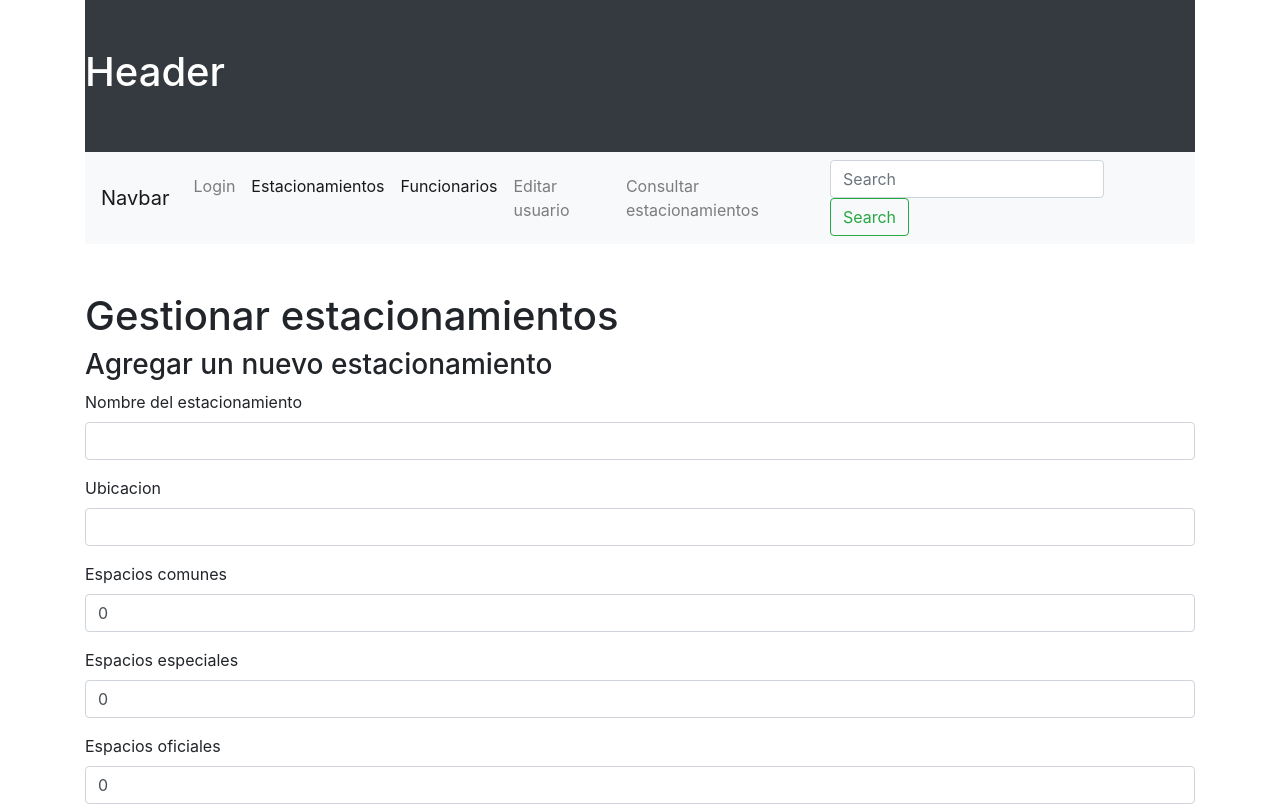
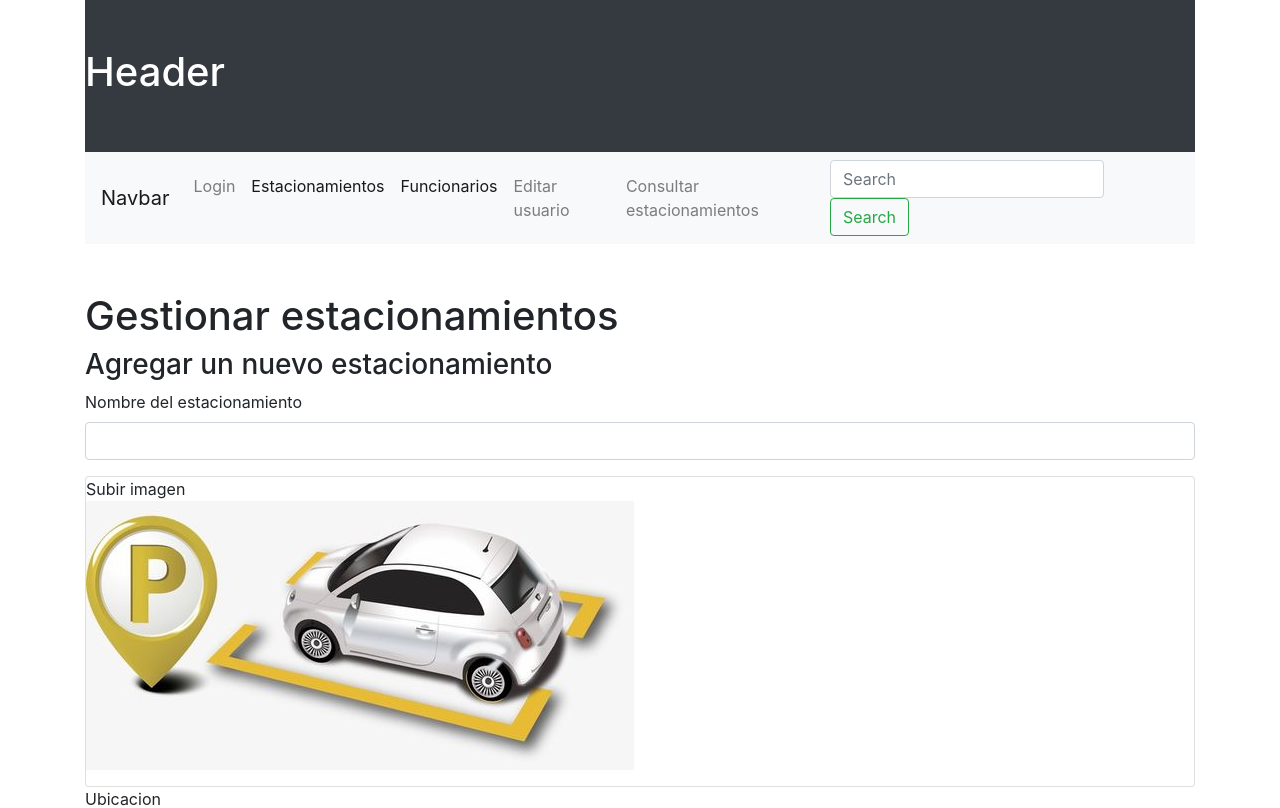
Before and after one commit to revv-tech/Parking-Application, an Angular app in the folder parking-web/: page /manageParking in a window 1280 px wide. Shown: the top 808 px of the page. Built offline with nearby package versions, Linux system fonts and the light colour scheme; no server answers.

Commit message:
upload image

```diff
--- a/parking-web/src/app/gestor-estacionamiento/gestor-estacionamiento.component.html
+++ b/parking-web/src/app/gestor-estacionamiento/gestor-estacionamiento.component.html
@@ -6,7 +6,19 @@
           <label for="estacionamiento">Nombre del estacionamiento</label>
           <input type="text" [(ngModel)]="estacionamientoSelec.nombre" class="form-control" name="estacionamiento">
         </div>
-
+        <div class="col-log-4 mx-auto">
+          <div class="card">
+            <div class="class-header">
+                Subir imagen
+            </div>
+            <div class="class-body">
+              <div class="form-group">
+                <input (change)="onPhotoSelected($event)" type="file" name="imagen1" accept=".jpg,.jpeg,.png" class="d-none" #photoImput/>
+                <img [src]="photoSelected || '../../assets/ParqueoBase.jpg'" alt="No Image" (click)="photoImput.click()" class="img-fluid"/>
+              </div>
+            </div>
+          </div>
+        </div>
         <div class="form-group">
           <label for="ubicacion">Ubicacion</label>
           <input type="text" [(ngModel)]="estacionamientoSelec.ubicacion" class="form-control" name="ubicacion">
--- a/parking-web/src/app/gestor-estacionamiento/gestor-estacionamiento.component.ts
+++ b/parking-web/src/app/gestor-estacionamiento/gestor-estacionamiento.component.ts
@@ -2,6 +2,11 @@ import { Component, OnInit } from '@angular/core';
 import { Estacionamiento, TEstacionamiento } from '../model/estacionamiento';
 import AOS from 'aos'
 import { EstacionamientosService } from '../servicios/estacionamientos.service';
+import { identifierName } from '@angular/compiler';
+
+interface HtmlInputEvent extends Event {
+  target: HTMLInputElement & EventTarget
+}
 
 @Component({
   selector: 'app-gestor-estacionamiento',
@@ -19,6 +24,8 @@ export class GestorEstacionamientoComponent implements OnInit {
   isEditing:boolean = false
   isSelected:boolean = false
   addResult:any
+  public archivo: any;
+  photoSelected: string | ArrayBuffer | null= "";
 
   constructor(private _servicioEstacionamiento:EstacionamientosService) { }
 
@@ -27,7 +34,25 @@ export class GestorEstacionamientoComponent implements OnInit {
   this.listaEstacionamientos = this._servicioEstacionamiento.getParqueos()
   }
 
+  onPhotoSelected(evento:any):void{
+    // console.log(evento)
+    if (evento.target.files && evento.target.files[0]){
+      this.archivo = <File>evento.target.files[0]
+      const reader = new FileReader();
+      reader.onload = e => this.photoSelected = reader.result;
+      reader.readAsDataURL(this.archivo)
+    }
+  }
+
   agregarEstacionamiento(){
+    console.log("archivo a guardar")
+    console.log(this.archivo)
+
+    const file_data = this.archivo;
+    const data = new FormData();
+    data.append("file",file_data);
+    data.append("upload_preset","angular_cloudinary")
+    data.append("cloud_name",'dhoxfrbt2')
 
     var sumaEspaciosTotales = this.estacionamientoSelec.espaciosComunes + this.estacionamientoSelec.espaciosEspeciales
                 + this.estacionamientoSelec.espaciosOficiales
@@ -40,8 +65,7 @@ export class GestorEstacionamientoComponent implements OnInit {
                 espaciosOficiales :   this.estacionamientoSelec.espaciosOficiales,
                 tipo :                this.estacionamientoSelec.tipo}
 
-    this.addResult = this._servicioEstacionamiento.addParking(body)
-    console.log(this.addResult)
+    this.addResult = this._servicioEstacionamiento.addParking(body,data)
   }
 
 
--- a/parking-web/src/app/servicios/estacionamientos.service.ts
+++ b/parking-web/src/app/servicios/estacionamientos.service.ts
@@ -2,6 +2,7 @@ import { Injectable } from '@angular/core';
 import { HttpClient } from '@angular/common/http';
 import { Observable } from 'rxjs';
 import { Estacionamiento } from '../model/estacionamiento';
+import { response } from 'express';
 
 @Injectable({
   providedIn: 'root'
@@ -89,10 +90,15 @@ export class EstacionamientosService {
     return this.parqueos[index];
   }
 
-  addParking = async (estacionamiento:any) => {
-    this.http.put(this.baseUrl + "/manageParking/addParking", estacionamiento)
-    .subscribe(_result => {
-        return  _result
+  addParking = async (estacionamiento:any,data:any) => {
+    this.http.post("https://api.cloudinary.com/v1_1/dhoxfrbt2/image/upload",data).subscribe(async (response:any)=>{
+      estacionamiento.imagen = await response["secure_url"]
+      estacionamiento["imagen"] = await response["secure_url"]
+      console.log("imagen url: " + estacionamiento["imagen"])
+      this.http.put(this.baseUrl + "/manageParking/addParking", estacionamiento)
+      .subscribe(_result => {
+          return  _result
+      })
     })
   }
 
```
Also changed, not shown: parking-web/src/assets/ParqueoBase.jpg (added).
